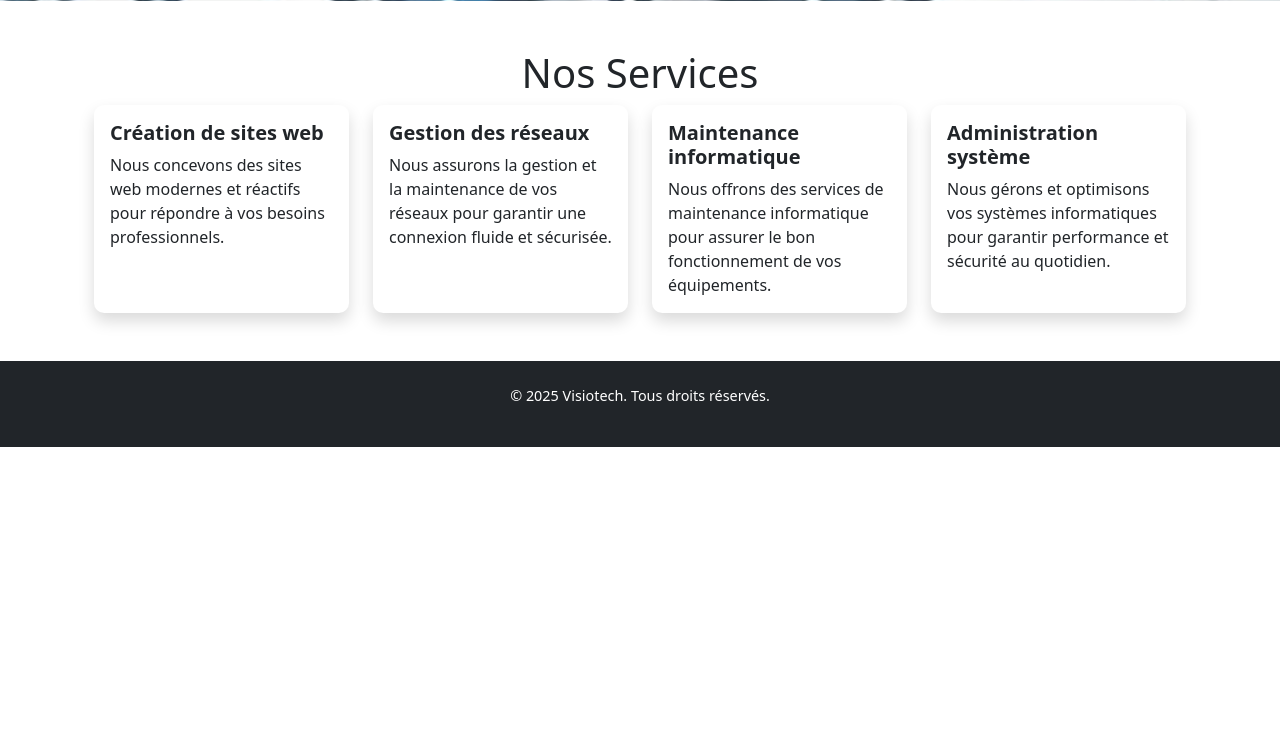
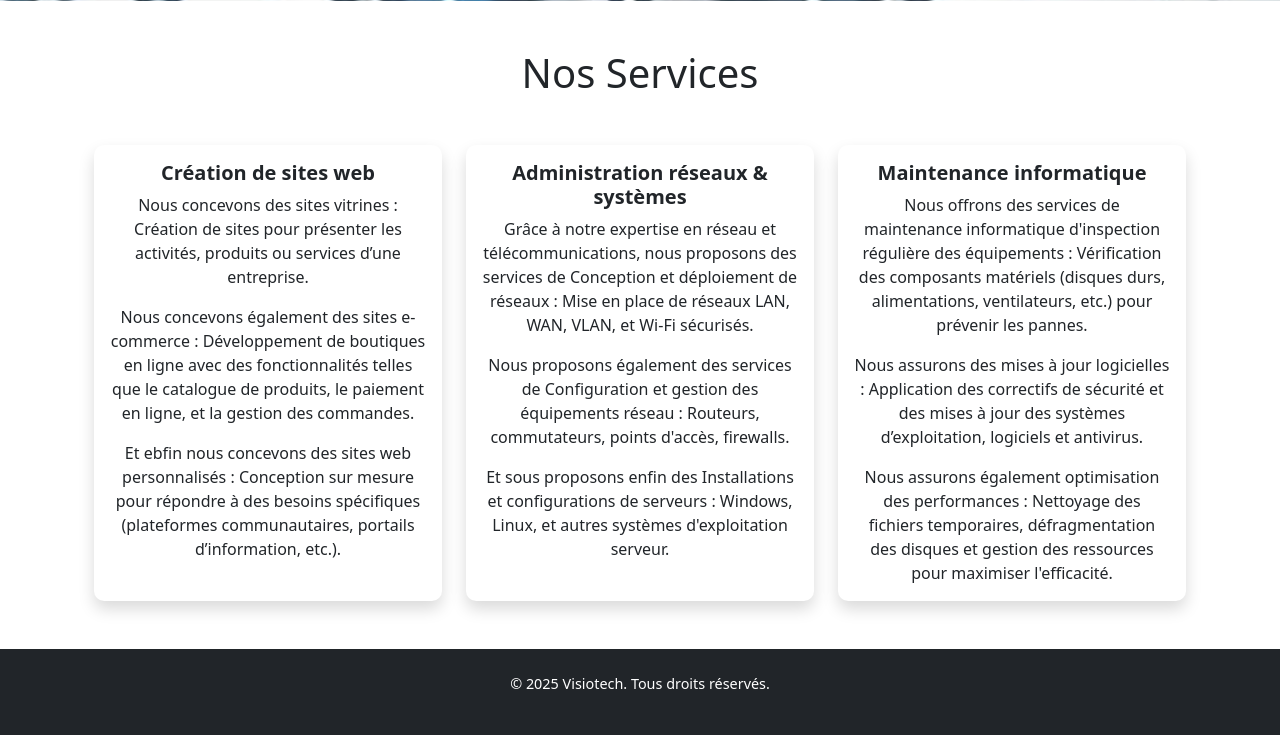
Before and after one commit to Uriel-Ondo/visiotech, a Flask app: page /services in a window 1280 px wide. Shown: the part 399-1134 px from the top of the page. Before the commit the page ends 846 px from the top, so only its background shows below. Run offline with Flask 3, Linux system fonts and the light colour scheme.

Commit message:
mise a jour du git ignore et des pages web

```diff
--- a/app/templates/services.html
+++ b/app/templates/services.html
@@ -6,41 +6,60 @@
 <!-- Services Section -->
 <section class="services-section my-5">
     <div class="container">
-        <h1 class="text-center">Nos Services</h1>
-        <div class="row g-4">
+        <h1 class="text-center mb-5">Nos Services</h1>
+        <div class="row row-cols-1 row-cols-md-2 row-cols-lg-3 g-4">
             <!-- Service 1 -->
-            <div class="col-md-6 col-lg-3">
-                <div class="card shadow h-100">
+            <div class="col">
+                <div class="card shadow h-100 text-center">
                     <div class="card-body">
                         <h5 class="card-title">Création de sites web</h5>
-                        <p class="card-text">Nous concevons des sites web modernes et réactifs pour répondre à vos besoins professionnels.</p>
+                        <p class="card-text">Nous concevons des sites vitrines : Création de sites pour présenter les activités,
+                             produits ou services d’une entreprise.
+                        </p>
+                        <p class="card-text">Nous concevons également des sites e-commerce : Développement de boutiques en ligne avec des
+                            fonctionnalités telles que le catalogue de produits, le paiement en ligne, et la gestion des commandes.
+                       </p>
+                       <p class="card-text"> Et ebfin nous concevons des sites web personnalisés : Conception sur mesure pour répondre
+                        à des besoins spécifiques (plateformes communautaires, portails d’information, etc.).
+                        </p>
                     </div>
                 </div>
             </div>
             <!-- Service 2 -->
-            <div class="col-md-6 col-lg-3">
-                <div class="card shadow h-100">
+            <div class="col">
+                <div class="card shadow h-100 text-center">
                     <div class="card-body">
-                        <h5 class="card-title">Gestion des réseaux</h5>
-                        <p class="card-text">Nous assurons la gestion et la maintenance de vos réseaux pour garantir une connexion fluide et sécurisée.</p>
+                        <h5 class="card-title">Administration réseaux & systèmes</h5>
+                        <p class="card-text">
+                            Grâce à notre expertise en réseau et télécommunications, nous proposons des services de
+                            Conception et déploiement de réseaux : Mise en place de réseaux LAN, WAN, VLAN, et Wi-Fi sécurisés.
+                        </p>
+                        <p class="card-text">
+                            Nous proposons également des services de Configuration et
+                            gestion des équipements réseau : Routeurs, commutateurs, points d'accès, firewalls.
+                        </p>
+                        <p class="card-text">
+                             Et sous proposons enfin des Installations et configurations de serveurs :
+                             Windows, Linux, et autres systèmes d'exploitation serveur.
+                        </p>
                     </div>
                 </div>
             </div>
             <!-- Service 3 -->
-            <div class="col-md-6 col-lg-3">
-                <div class="card shadow h-100">
+            <div class="col">
+                <div class="card shadow h-100 text-center">
                     <div class="card-body">
                         <h5 class="card-title">Maintenance informatique</h5>
-                        <p class="card-text">Nous offrons des services de maintenance informatique pour assurer le bon fonctionnement de vos équipements.</p>
-                    </div>
-                </div>
-            </div>
-            <!-- Service 4 -->
-            <div class="col-md-6 col-lg-3">
-                <div class="card shadow h-100">
-                    <div class="card-body">
-                        <h5 class="card-title">Administration système</h5>
-                        <p class="card-text">Nous gérons et optimisons vos systèmes informatiques pour garantir performance et sécurité au quotidien.</p>
+                        <p class="card-text">Nous offrons des services de maintenance informatique d'inspection régulière
+                             des équipements : Vérification des composants matériels (disques durs, alimentations, ventilateurs, etc.)
+                              pour prévenir les pannes.
+                        </p>
+                        <p class="card-text">Nous assurons des mises à jour logicielles : Application des correctifs de sécurité et
+                             des mises à jour des systèmes d’exploitation, logiciels et antivirus.
+                       </p>
+                       <p class="card-text">Nous assurons également optimisation des performances : Nettoyage
+                        des fichiers temporaires, défragmentation des disques et gestion des ressources pour maximiser l'efficacité.
+                        </p>
                     </div>
                 </div>
             </div>
--- a/run.py
+++ b/run.py
@@ -5,4 +5,4 @@ def create_tables():
     db.create_all()
 
 if __name__ == "__main__":
-    app.run(debug=True)
+    app.run(host='0.0.0.0', debug=True)
```
Also changed, not shown: app/templates/home.html (+5 -5 lines), 1 other file.
